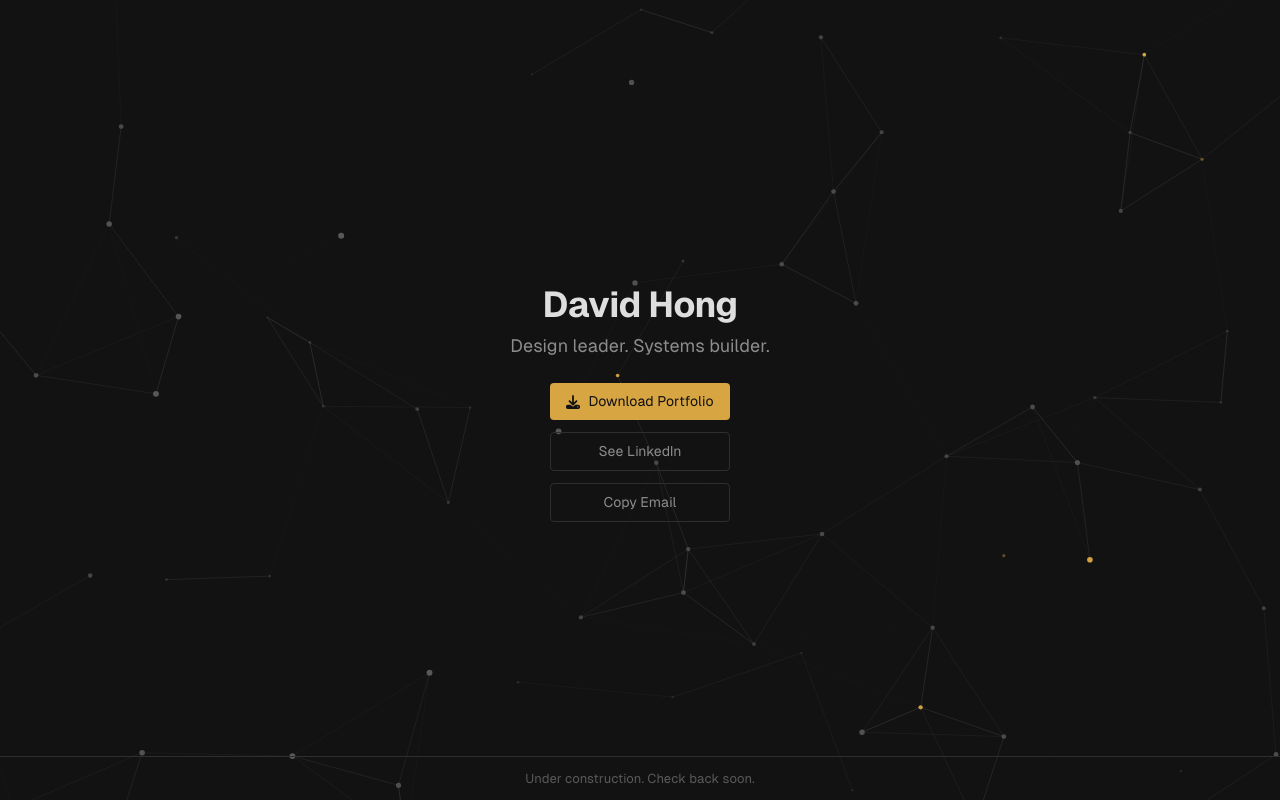
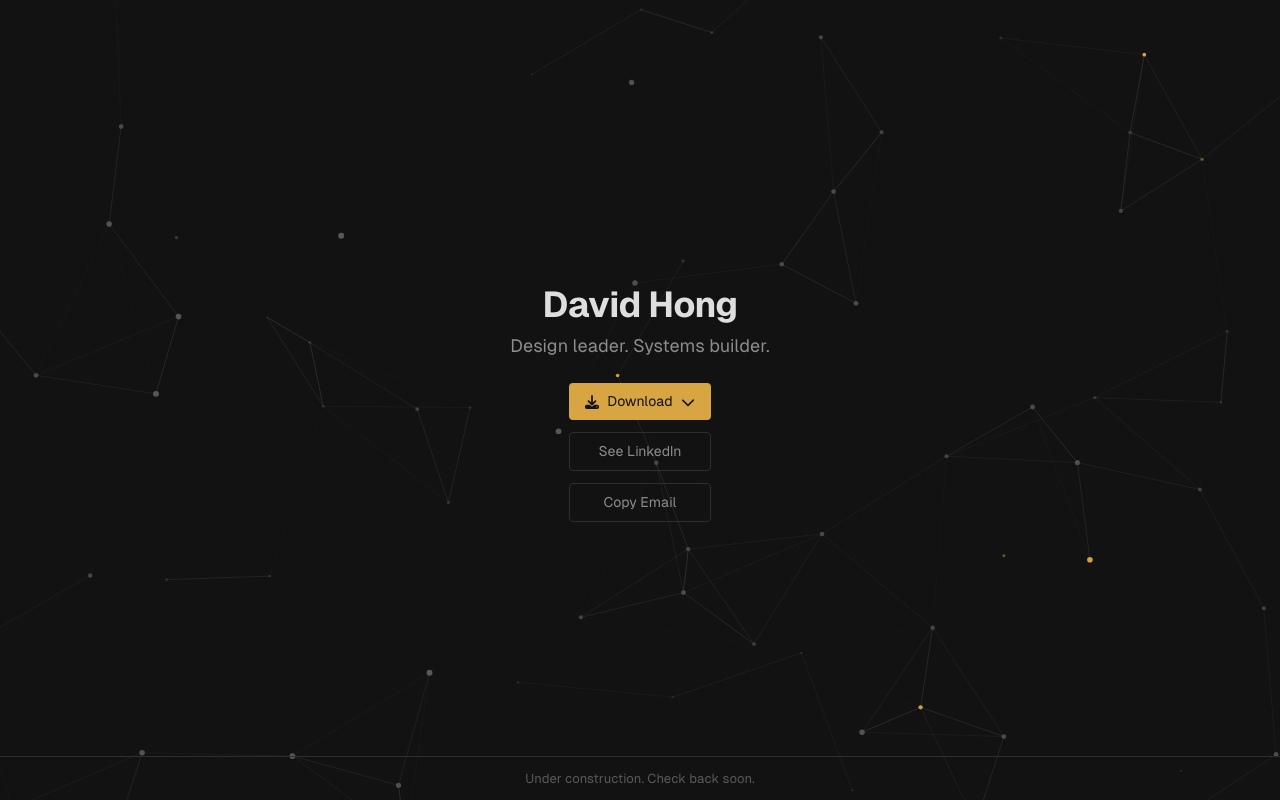
Before and after one commit to hgp-design/davidhgp.com, a React (Vite) app: page / in a window 1280 px wide. Built offline with nearby package versions, Linux system fonts and the light colour scheme.

Commit message:
feat: add download dropdown with Resume and Portfolio options

```diff
--- /dev/null
+++ b/src/components/common/DropdownButton.css
@@ -0,0 +1,64 @@
+.dropdown {
+  position: relative;
+  display: inline-flex;
+}
+
+.dropdown__trigger {
+  display: inline-flex;
+  align-items: center;
+  justify-content: center;
+  gap: var(--space-2);
+  font-family: var(--font-primary);
+  font-size: var(--text-label-lg);
+  font-weight: 500;
+  color: var(--btn-primary-text);
+  background: var(--btn-primary-bg);
+  border: none;
+  border-radius: var(--btn-primary-radius);
+  padding: var(--btn-primary-padding);
+  cursor: pointer;
+  transition: background-color 0.15s ease;
+}
+
+.dropdown__trigger:hover {
+  background: var(--btn-primary-bg-hover);
+}
+
+.dropdown__chevron {
+  transition: transform 0.15s ease;
+}
+
+.dropdown__chevron--open {
+  transform: rotate(180deg);
+  transition: transform 0.15s ease;
+}
+
+.dropdown__menu {
+  position: absolute;
+  top: calc(100% + var(--space-1));
+  left: 0;
+  min-width: var(--dropdown-min-width);
+  background: var(--dropdown-bg);
+  border: var(--dropdown-border);
+  border-radius: var(--dropdown-radius);
+  box-shadow: var(--dropdown-shadow);
+  overflow: hidden;
+  z-index: 10;
+}
+
+.dropdown__item {
+  display: block;
+  width: 100%;
+  padding: var(--dropdown-item-padding);
+  font-family: var(--font-primary);
+  font-size: var(--dropdown-item-font-size);
+  color: var(--dropdown-item-color);
+  text-decoration: none;
+  cursor: pointer;
+  transition: background-color 0.1s ease, color 0.1s ease;
+}
+
+.dropdown__item:hover {
+  background: var(--dropdown-item-hover-bg);
+  color: var(--dropdown-item-hover-color);
+}
--- /dev/null
+++ b/src/components/common/DropdownButton.jsx
@@ -0,0 +1,61 @@
+import { useState, useEffect, useRef } from 'react'
+import { FaDownload, FaChevronDown } from 'react-icons/fa6'
+import './DropdownButton.css'
+
+function DropdownItem({ children, href }) {
+  return (
+    <a
+      className="dropdown__item"
+      href={href}
+      download
+      role="menuitem"
+    >
+      {children}
+    </a>
+  )
+}
+
+function DropdownButton({ label, children }) {
+  const [open, setOpen] = useState(false)
+  const ref = useRef(null)
+
+  useEffect(() => {
+    function handleOutside(e) {
+      if (ref.current && !ref.current.contains(e.target)) setOpen(false)
+    }
+    document.addEventListener('mousedown', handleOutside)
+    return () => document.removeEventListener('mousedown', handleOutside)
+  }, [])
+
+  useEffect(() => {
+    function handleEscape(e) {
+      if (e.key === 'Escape') setOpen(false)
+    }
+    document.addEventListener('keydown', handleEscape)
+    return () => document.removeEventListener('keydown', handleEscape)
+  }, [])
+
+  return (
+    <div className="dropdown" ref={ref}>
+      <button
+        className="dropdown__trigger"
+        onClick={() => setOpen(o => !o)}
+        aria-haspopup="menu"
+        aria-expanded={open}
+      >
+        <FaDownload />
+        {label}
+        <FaChevronDown className={`dropdown__chevron${open ? ' dropdown__chevron--open' : ''}`} />
+      </button>
+      {open && (
+        <div className="dropdown__menu" role="menu">
+          {children}
+        </div>
+      )}
+    </div>
+  )
+}
+
+DropdownButton.Item = DropdownItem
+
+export default DropdownButton
--- a/src/index.css
+++ b/src/index.css
@@ -69,6 +69,18 @@
   --tooltip-shadow: var(--shadow-level-1);
   --tooltip-offset: var(--space-2);
 
+  /* Dropdown */
+  --dropdown-min-width: 160px;
+  --dropdown-bg: var(--color-surface);
+  --dropdown-border: 1px solid var(--color-border);
+  --dropdown-radius: var(--btn-primary-radius);
+  --dropdown-shadow: var(--shadow-level-1);
+  --dropdown-item-padding: var(--btn-primary-padding);
+  --dropdown-item-font-size: var(--text-label-lg);
+  --dropdown-item-color: var(--color-text-secondary);
+  --dropdown-item-hover-bg: var(--color-surface-hover);
+  --dropdown-item-hover-color: var(--color-text-primary);
+
   /* Button — Primary */
   --btn-primary-bg: var(--color-accent);
   --btn-primary-bg-hover: var(--color-accent-hover);
--- a/src/pages/Home.jsx
+++ b/src/pages/Home.jsx
@@ -1,7 +1,7 @@
 import { useState, useEffect } from 'react'
 import './Home.css'
 import BackgroundAnimation from '../components/BackgroundAnimation'
-import { FaDownload } from 'react-icons/fa6'
+import DropdownButton from '../components/common/DropdownButton'
 
 function Home() {
   const [toastVisible, setToastVisible] = useState(false)
@@ -21,19 +21,6 @@ function Home() {
     setTimeout(() => setToastVisible(false), 2000)
   }
 
-  function downloadAll() {
-    ['/DavidHong_2026_Resume.pdf', '/DavidHong_2026_Folio.pdf'].forEach((href, i) => {
-      setTimeout(() => {
-        const a = document.createElement('a')
-        a.href = href
-        a.download = ''
-        document.body.appendChild(a)
-        a.click()
-        document.body.removeChild(a)
-      }, i * 150)
-    })
-  }
-
   return (
     <>
       <BackgroundAnimation />
@@ -42,10 +29,10 @@ function Home() {
           <h1 className="name">David Hong</h1>
           <p className="tagline">Design leader. Systems builder.</p>
           <div className="actions">
-            <button className="btn-primary" onClick={downloadAll}>
-              <FaDownload />
-              Download Portfolio
-            </button>
+            <DropdownButton label="Download">
+              <DropdownButton.Item href="/DavidHong_2026_Resume.pdf">Resume</DropdownButton.Item>
+              <DropdownButton.Item href="/DavidHong_2026_Folio.pdf">Portfolio</DropdownButton.Item>
+            </DropdownButton>
             <a className="btn-ghost" href="https://linkedin.com/in/guangpyo" target="_blank" rel="noreferrer">See LinkedIn</a>
             <button className="btn-ghost" onClick={copyEmail}>Copy Email</button>
           </div>
```
Also changed, not shown: 2 other files (tests, documents, lock files or other folders).
